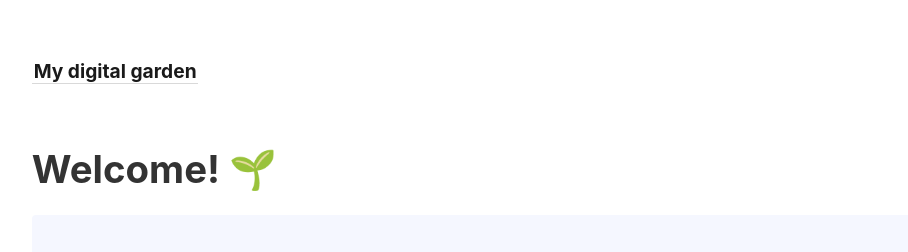
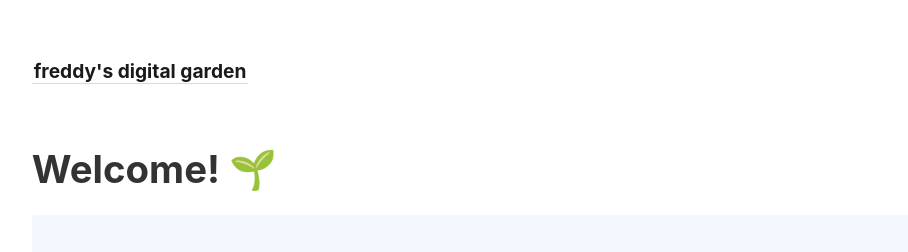
Before and after one commit to fredw529/digital-garden, a Jekyll site: the page built from _pages/index.md, in a window 1280 px wide. Shown: the top 252 px of the page, without its empty margins (45-953 px from the left). Built offline with Jekyll 4.4.1, drawn with Linux system fonts in a browser that asks for light colours.

Commit message:
Update _config.yml

```diff
--- a/_config.yml
+++ b/_config.yml
@@ -1,4 +1,4 @@
-title:               My digital garden
+title:               freddy's digital garden
 include:             ['_pages']
 exclude:             ['_includes/notes_graph.json']
 # You may need to change the base URL depending on your deploy configuration.
```
